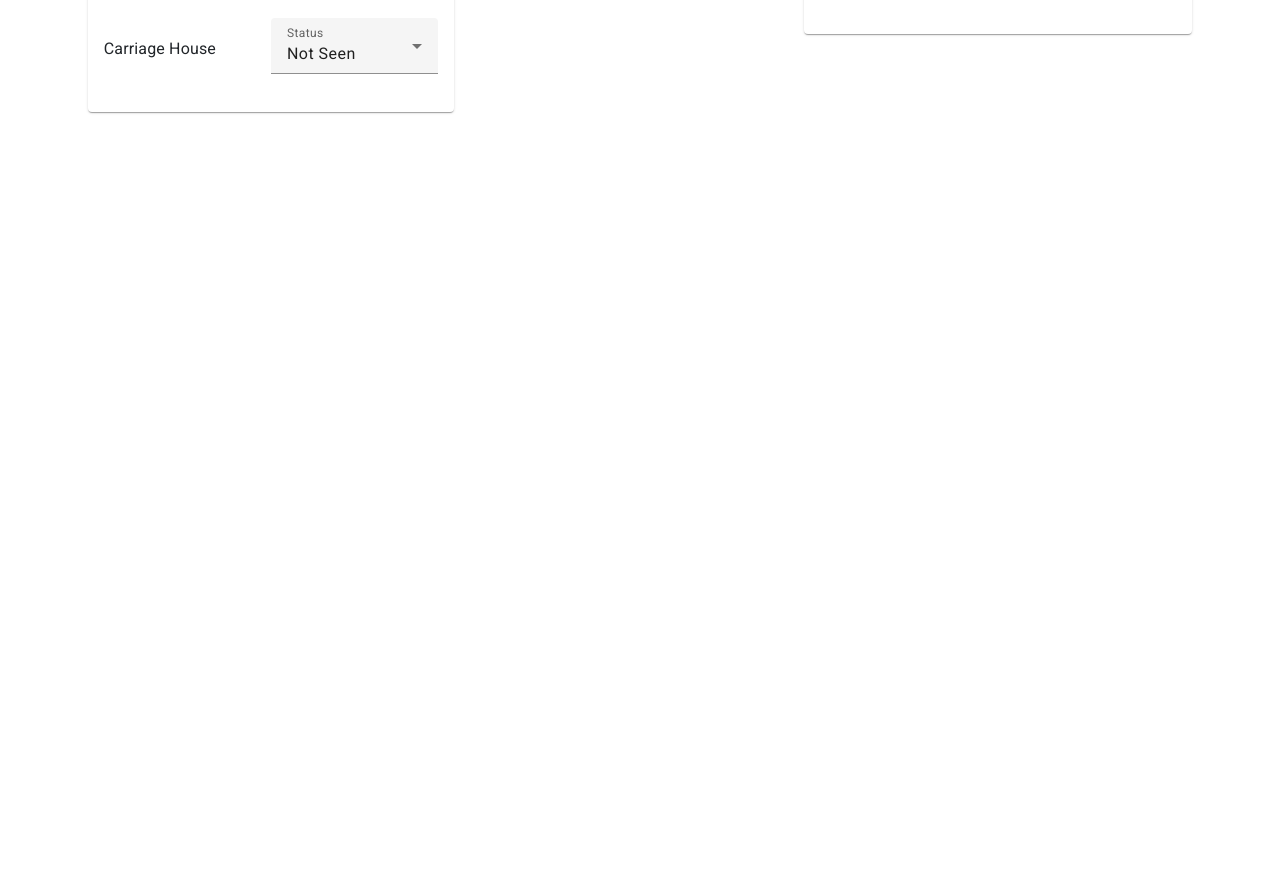
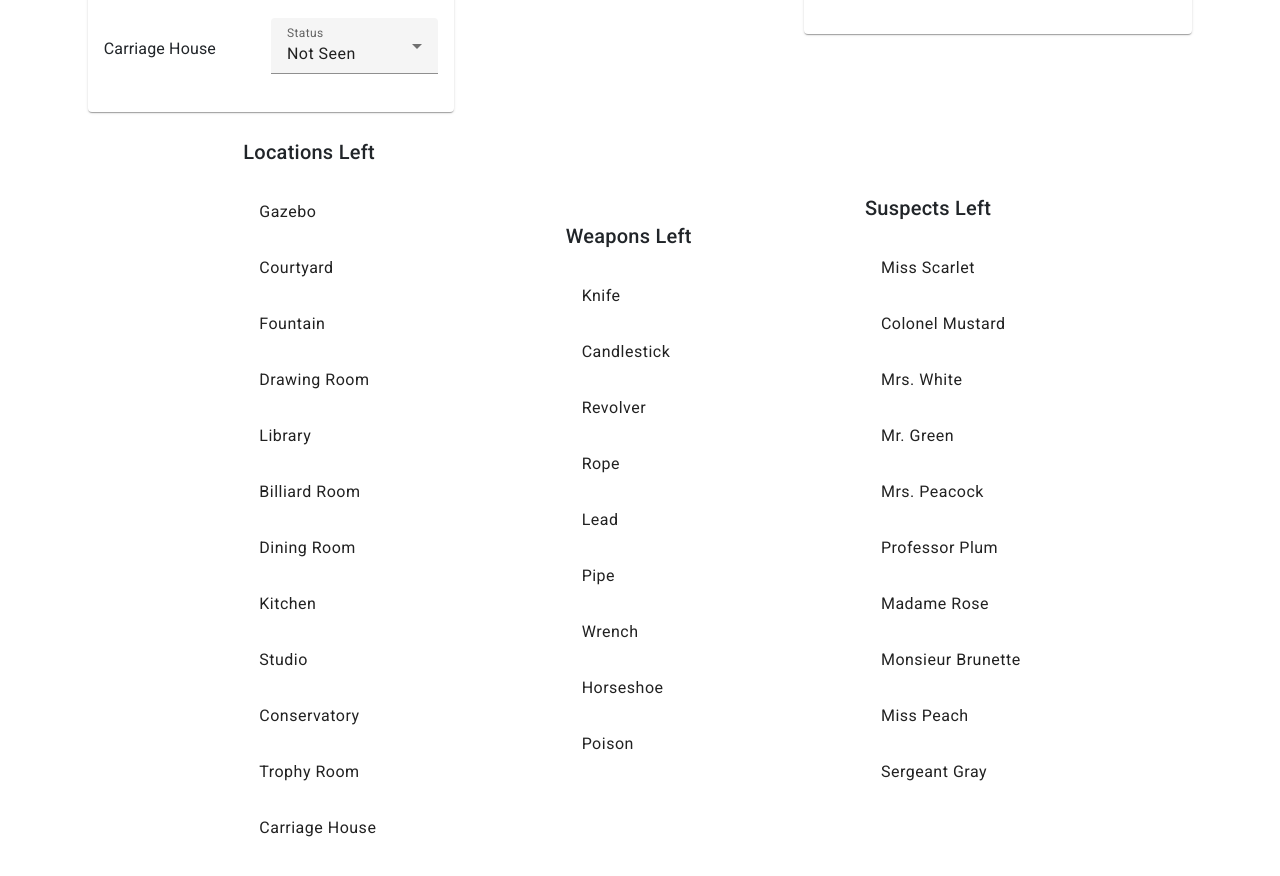
Before and after one commit to garv5014/Get-A-Clue, an Angular app: page / in a window 1280 px wide. Shown: the part 1000-1876 px from the top of the page. Before the commit the page ends 1144 px from the top, so only its background shows below. Built offline with nearby package versions, Linux system fonts and the light colour scheme.

Commit message:
added there list of items left

```diff
--- a/src/app/app.component.html
+++ b/src/app/app.component.html
@@ -29,6 +29,21 @@
         </mat-card-content>
       </mat-card>
     </div>
+    <div
+      class="d-flex flex-wrap justify-content-lg-evenly justify-content-sm-evenly align-items-center"
+      style="width: 100%"
+    >
+      <div *ngFor="let category of categories">
+        <mat-list class="row">
+          <h2>{{ category + " Left" }}</h2>
+          <div class="h3" *ngFor="let item of gameState[category]">
+            <mat-list-item *ngIf="item.Status != 2">
+              {{ item.Name }}
+            </mat-list-item>
+          </div>
+        </mat-list>
+      </div>
+    </div>
   </div>
 </main>
 
--- a/src/app/app.component.ts
+++ b/src/app/app.component.ts
@@ -7,6 +7,8 @@ import { gameObject } from './models/gameObject.interface';
 import { CommonModule } from '@angular/common';
 import { DeductionItemComponent } from './deduction-item/deduction-item.component';
 import { MatButtonModule } from '@angular/material/button';
+import { MatListModule } from '@angular/material/list';
+import { DeductionStatus } from './models/deductionStatus.enum';
 
 @Component({
   selector: 'app-root',
@@ -20,6 +22,7 @@ import { MatButtonModule } from '@angular/material/button';
     MatCardModule,
     DeductionItemComponent,
     MatButtonModule,
+    MatListModule,
   ],
 })
 export class AppComponent implements OnInit, AfterViewInit {
@@ -51,18 +54,12 @@ export class AppComponent implements OnInit, AfterViewInit {
   ngAfterViewInit(): void {}
 
   onStatusUpdate(event: any) {
-    console.log(event);
-    console.log(
-      `Status of ${event.itemCategory} new status of ${event.itemName} is ${event.newStatus}`
-    );
-    this.gameState['Locations'];
-
-    console.log('gameState' + this.gameState);
-    console.log('storage' + this._clueStorageService);
     this._clueStorageService.updateItem(
       event.itemName,
       event.itemCategory,
       event.newStatus
     );
+
+    this.gameState = this._clueStorageService.getClueState();
   }
 }
```
